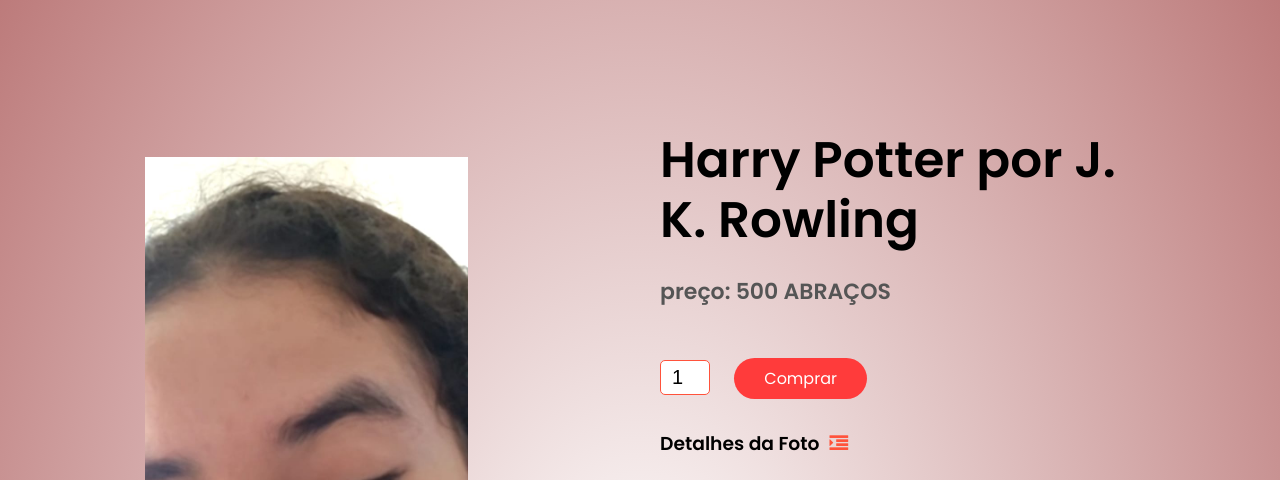
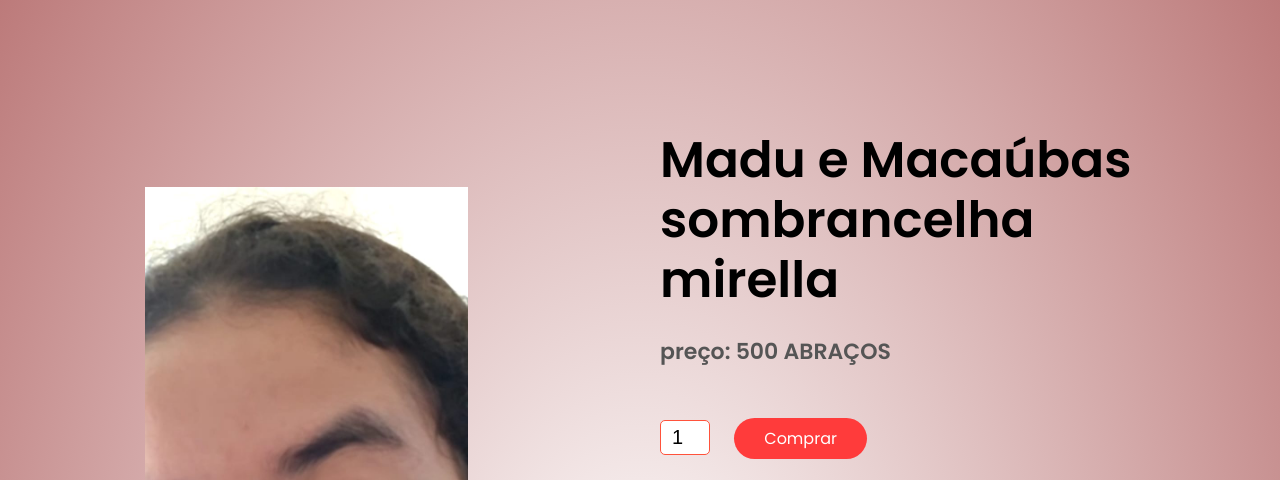
Before and after one commit to gabrielmacaubas/Madu, a plain HTML site: page detalhelivro.html in a window 1280 px wide. Shown: the part 242-722 px from the top of the page. Drawn offline with Linux system fonts and the light colour scheme.

Commit message:
Update detalhelivro.html

```diff
--- a/detalhelivro.html
+++ b/detalhelivro.html
@@ -49,7 +49,7 @@
           <img src="images/hppedrafilosofal.jpg" alt="Book4" width="68%" />
         </div>
         <div class="col-2">
-          <h1>Harry Potter por J. K. Rowling</h1>
+          <h1>Madu e Macaúbas sombrancelha mirella</h1>
           <h4>preço: 500 ABRAÇOS</h4>
           <input type="number" value="1" />
           <a href="https://www.instagram.com/gabrielmacaubs/?hl=pt-br" class="btn">Comprar</a>
```
